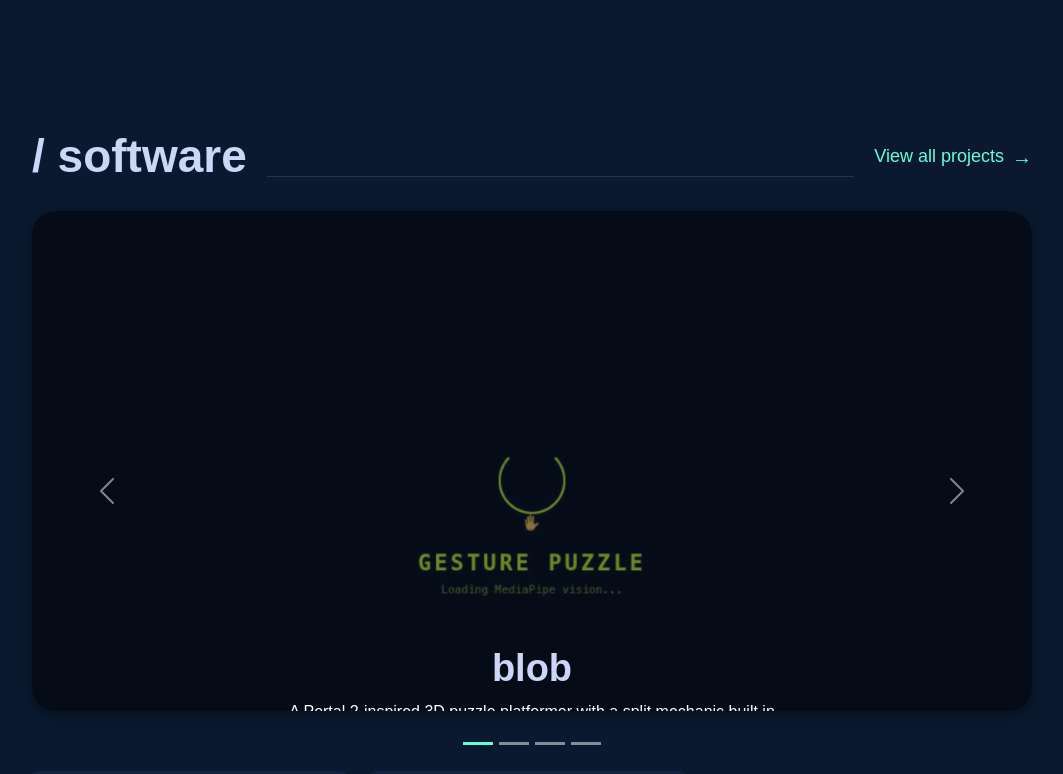
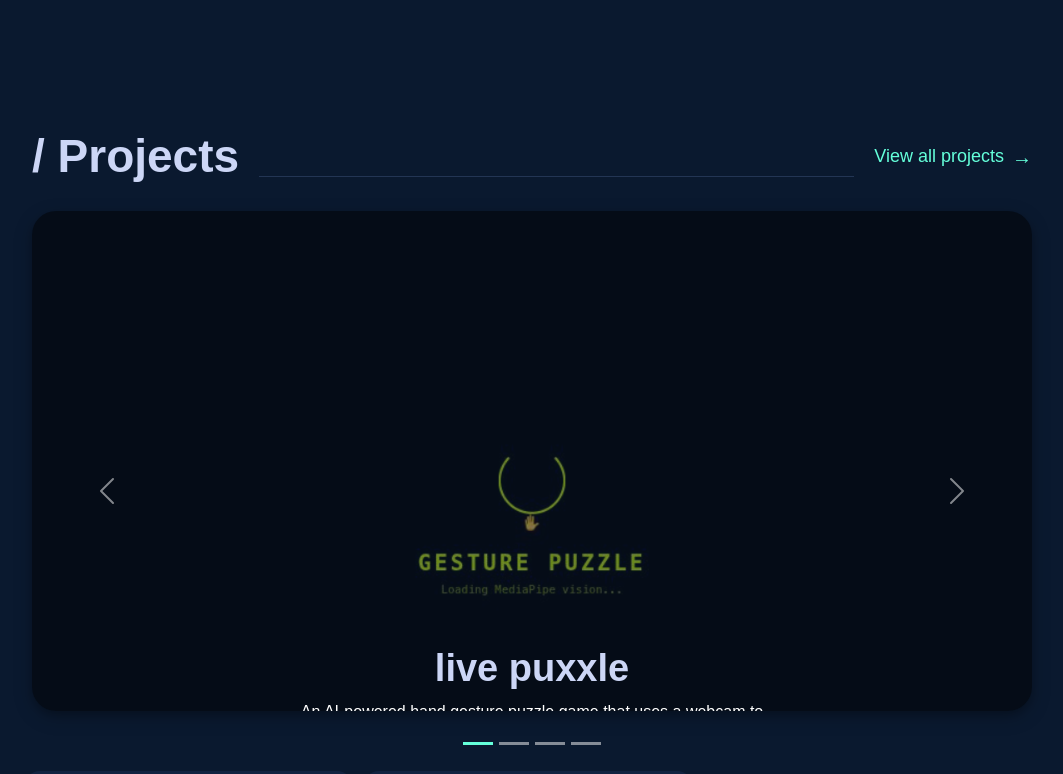
Before and after one commit to lewisryan123/My-website, a React (Vite) app: page / in a window 1280 px wide. Shown: the part 2140-2914 px from the top of the page, without its empty margins (108-1171 px from the left). Built offline with nearby package versions, Linux system fonts and the light colour scheme; a web font is replaced by a local one.

Commit message:
updated software

```diff
--- a/src/components/Projects.jsx
+++ b/src/components/Projects.jsx
@@ -7,9 +7,9 @@ import ExternalLinks from "./ExternalLinks";
 
 const spotlightProjects = {
   Blob: {
-    title: "blob",
-    desc: "A Portal 2-inspired 3D puzzle platformer with a split mechanic built in Unity",
-    techStack: "C# (UNITY)",
+    title: "live puxxle",
+    desc: "An AI-powered hand gesture puzzle game that uses a webcam to detect hand gestures and solve puzzles.",
+    techStack: "Javascript + React",
     link: "https://github.com/lewisryan123/live_puzzle",
     image: "/assets/gesture.png",
   },
@@ -58,7 +58,7 @@ const Projects = () => {
   return (
     <div id="projects">
       <div className="section-header ">
-        <span className="section-title">/ software</span>
+        <span className="section-title">/ Projects</span>
         <a
           href="https://github.com/lewisryan123"
           className="explore-link"
```
